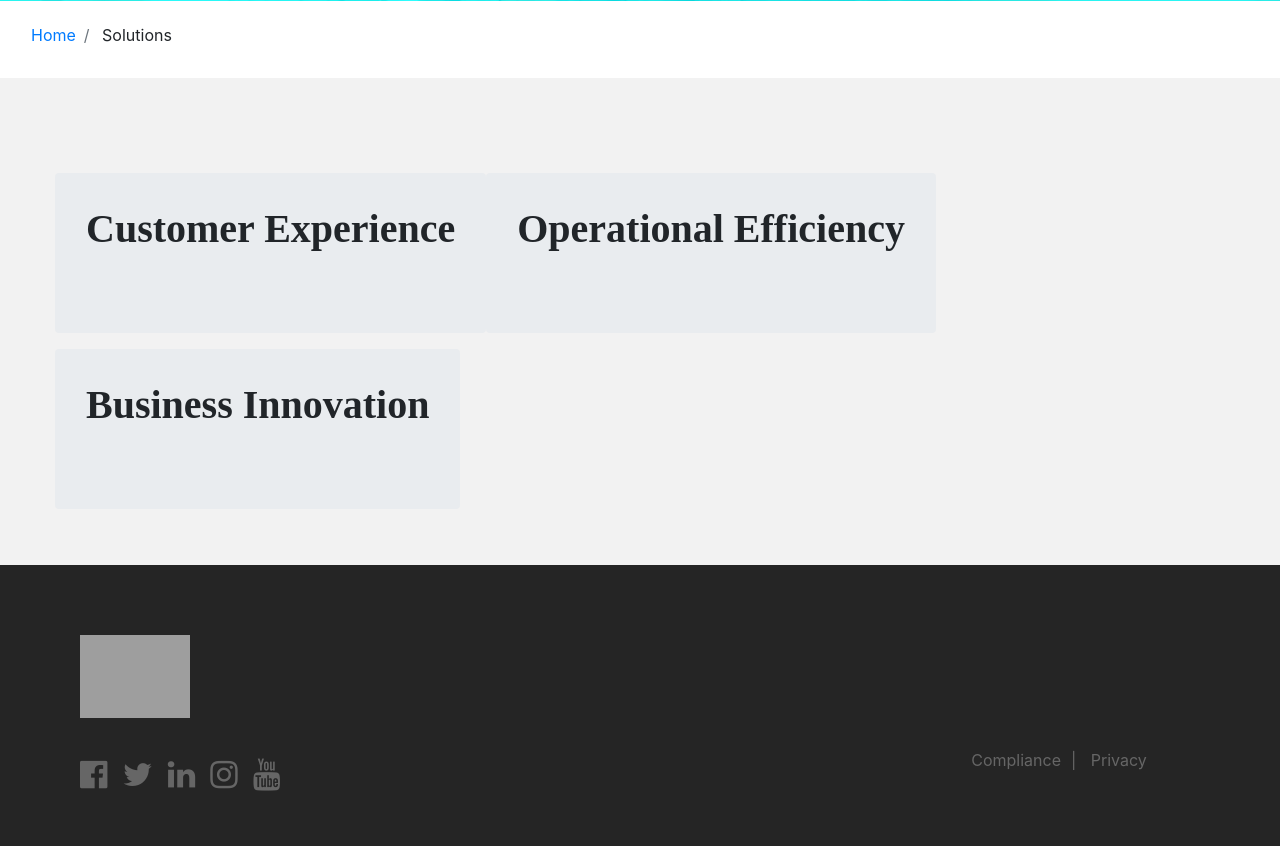
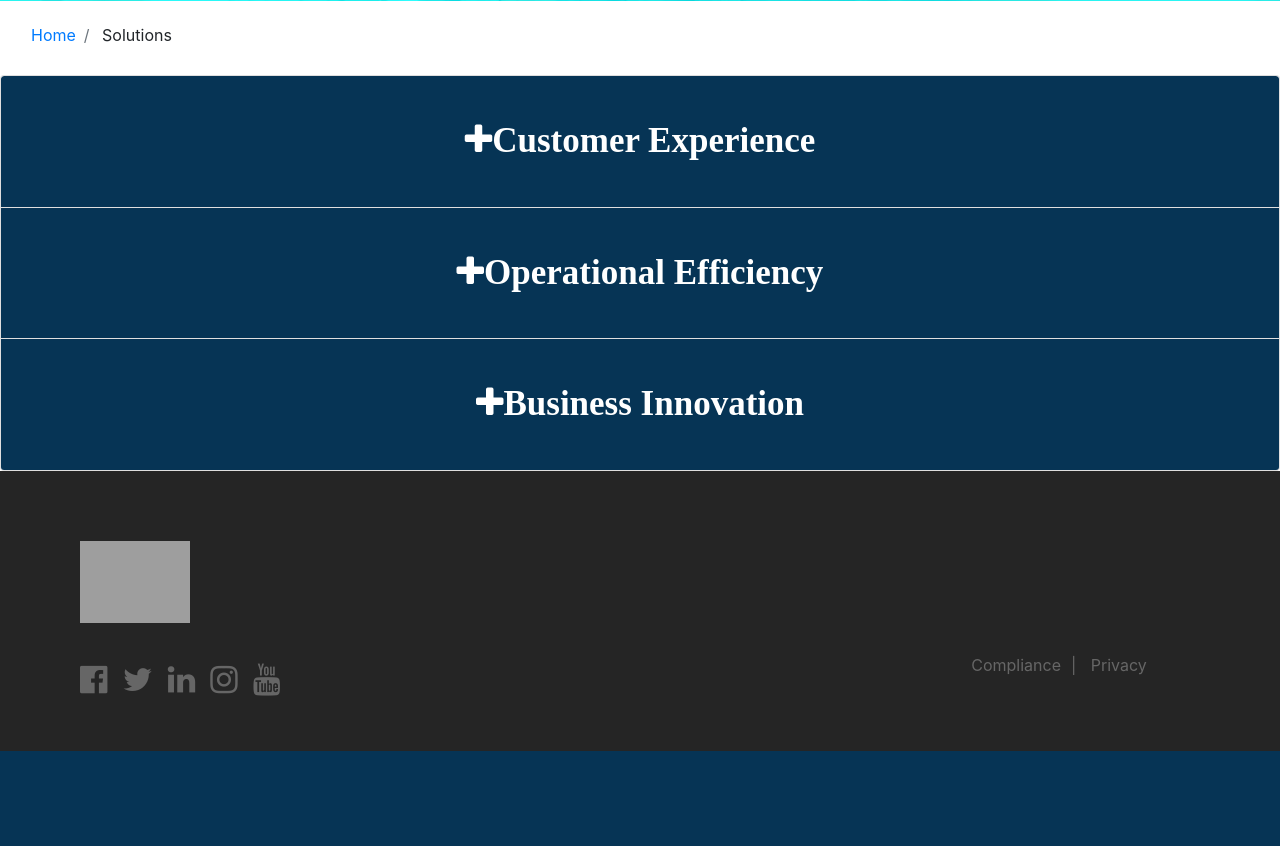
Before and after one commit to frier-sam/v_interface_deploy, a Django app: page /services/?buisnessImperative=True in a window 1280 px wide. Shown: the part 604-1450 px from the top of the page. After the commit the page ends 1355 px from the top, so only its background shows below. Run offline with Django 3.2, Linux system fonts and the light colour scheme; data that the repository does not hold is empty; some libraries are stand-ins or nearby versions; grey boxes are pictures that could not be loaded.

Commit message:
'29th_proto'

```diff
--- a/templates/services.html
+++ b/templates/services.html
@@ -21,7 +21,7 @@
 
     <!-- Bootstrap CSS File -->
         <link rel="stylesheet" type="text/css" href="{% static 'lib/bootstrap/css/bootstrap.css' %}">
-    <link rel="stylesheet" type="text/css" href="{% static 'css/service_updated30.css' %}">
+    <link rel="stylesheet" type="text/css" href="{% static 'css/service_updated31.css' %}">
     <link href="{% static 'lib/bootstrap/css/bootstrap.min.css' %}" rel="stylesheet">
 
     <link rel="stylesheet" type="text/css" href="{% static 'lib/bootstrap/css/bootstrap-responsive.css' %}">
@@ -118,7 +118,16 @@ $(document).ready(function() {
 
 	});
 
+  $(".collapse.show").each(function(){
+         	$(this).prev(".card-header").find(".fa").addClass("fa-minus").removeClass("fa-plus");
+         });
 
+         // Toggle plus minus icon on show hide of collapse element
+         $(".collapse").on('show.bs.collapse', function(){
+         	$(this).prev(".card-header").find(".fa").removeClass("fa-plus").addClass("fa-minus");
+         }).on('hide.bs.collapse', function(){
+         	$(this).prev(".card-header").find(".fa").removeClass("fa-minus").addClass("fa-plus");
+         });
 
 
 	$(".morelink").click(function(e){
@@ -333,15 +342,20 @@ function likebutton() {
 
 
 {%if buisnessImperative == 'True'%}
-         <section id="services" >
-           <div class="container">
+<div class="bs-example">
+    <div class="accordion" id="accordionExample">
+        <div class="card">
+            <div class="card-header" id="headingOne" style="background:#063455;">
+                <h2 class="mb-0">
+                    <button type="button" class="btn btn-link" style="font-weight: 700;  width: 100%;margin: 20px auto;font-size:
+                     35px;text-align: center;color: #fff;font-family: 'Publico Headline Web'; display: inline-block;"
+                    data-toggle="collapse" data-target="#collapseOne"><i class="fa fa-plus"></i>Customer Experience</button>
+                </h2>
+            </div>
+            <div id="collapseOne" class="collapse" aria-labelledby="headingOne" data-parent="#accordionExample">
+               <div class=" breadcrumb" style="margin-bottom:0px;">
+                <div class="card-body">
 
-
-             <!-- <div class="line"></div> -->
-              <div class="row">
-
-               <div class=" breadcrumb">
-                 <h2 class ="parallel">Customer Experience</h2>
                   <div class="col-sm">
                     <!-- <img class='img-circle' src ="{% static 'images/default.jpg'  %}" /> -->
                      <ul class="nav nav-tab nav-justified md-tabs indigo" id="myTabJust" style="width:100%" role="tablist">
@@ -398,8 +412,22 @@ function likebutton() {
 
 </div> <!--col-sm -->
 </div>
-           <div class=" breadcrumb">
-             <h2 class ="parallel">Operational Efficiency</h2>
+             </div>
+            </div>
+        </div>
+        <div class="card">
+            <div class="card-header" id="headingTwo" style="background:#063455;">
+                <h2 class="mb-0">
+                    <button type="button" class="btn btn-link collapsed" style="font-weight: 700;  width: 100%;margin: 20px auto;font-size:
+                     35px;text-align: center; color: #fff; font-family: 'Publico Headline Web'; display: inline-block;"
+          data-toggle="collapse" data-target="#collapseTwo"><i class="fa fa-plus"></i>Operational Efficiency</button>
+                </h2>
+            </div>
+            <div id="collapseTwo" class="collapse" aria-labelledby="headingTwo" data-parent="#accordionExample">
+              <div class=" breadcrumb" style="margin-bottom:0px;">
+                <div class="card-body">
+
+
        <div class="col-sm">
 
           <ul class="nav nav-tab nav-justified md-tabs indigo" id="myTabJust" style="width:100%" role="tablist">
@@ -456,8 +484,24 @@ function likebutton() {
 
        </div> <!--col-sm -->
        </div>
-           <div class=" breadcrumb">
-             <h2 class ="parallel">Business Innovation</h2>
+                     </div>
+            </div>
+        </div>
+        <div class="card">
+            <div class="card-header" id="headingThree" style="background:#063455;">
+                <h2 class="mb-0">
+                    <button type="button" class="btn btn-link collapsed" style="font-weight: 700;  width: 100%;margin: 20px auto;font-size:
+                     35px;text-align: center;font-family: 'Publico Headline Web'; color:#fff; display: inline-block;" data-toggle="collapse"
+                     data-target="#collapseThree"><i class="fa fa-plus"></i>Business Innovation</button>
+
+
+                </h2>
+            </div>
+            <div id="collapseThree" class="collapse" aria-labelledby="headingThree" data-parent="#accordionExample">
+              <div class=" breadcrumb" style="margin-bottom:0px;">
+                <div class="card-body">
+
+
        <div class="col-sm">
 
           <ul class="nav nav-tab nav-justified md-tabs indigo" id="myTabJust" style="width:100%" role="tablist">
@@ -511,14 +555,14 @@ function likebutton() {
        </div> <!--col-sm -->
 
                     </div>
-
-
                                   </div>
             </div>
-         </section>
-
+        </div>
+    </div>
+</div>
 
 {%else%}
+
 <section id="services" >
           <div class="container">
 
@@ -621,10 +665,6 @@ function likebutton() {
 {%endif%}
 
 
-
-
-
-
     <!-- #services -->
     <!--==========================
     Footer
--- a/virtusa/static/css/service_updated30.css
+++ b/virtusa/static/css/service_updated31.css
@@ -446,6 +446,8 @@ height: 500px;
 	color: #fff;
 	text-decoration: none;
 }
+
+
 /*
 .breadcrumb li:first-child {
   -webkit-clip-path: polygon(0 0, calc(100% - 15px) 0, 100% 50%, calc(100% - 15px) 100%, 0 100%);
```
Lines whose indentation alone changed are shown as unchanged.
